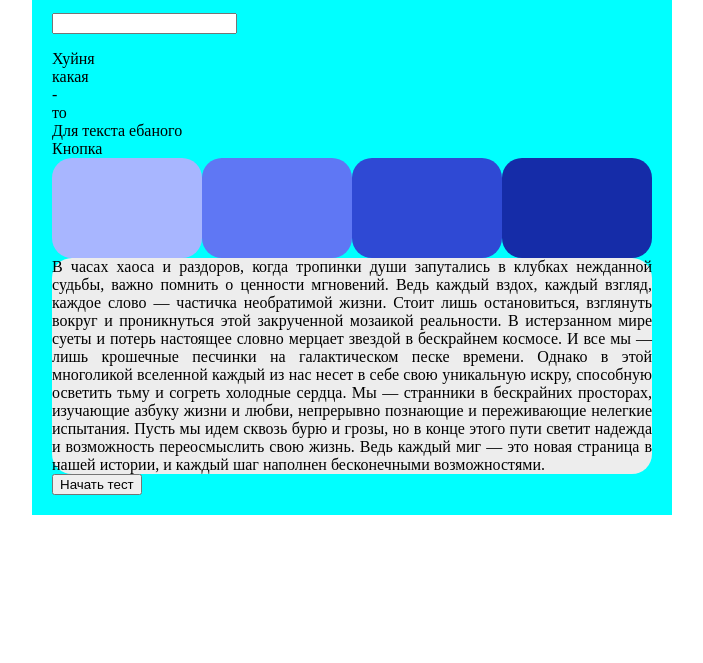
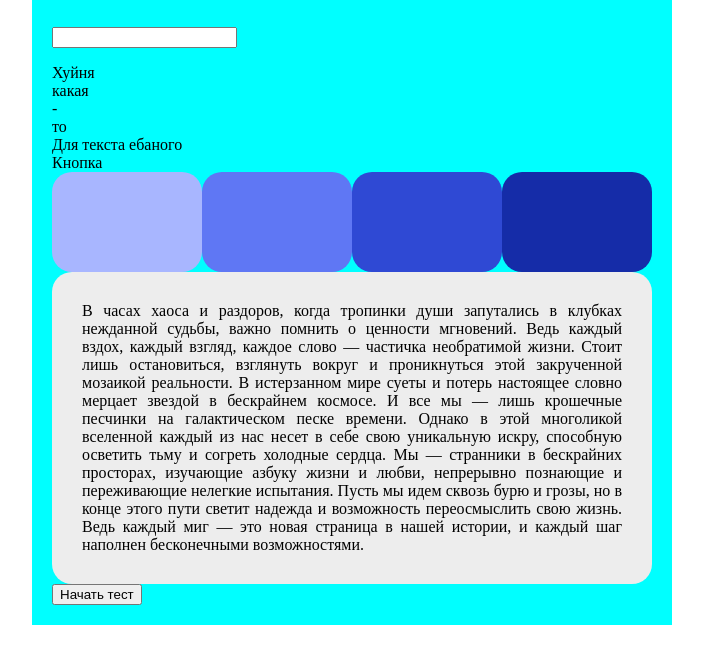
Before and after one commit to TGLab-beer/IP-keyboard, a plain HTML site: page index.html in a window 1280 px wide. Shown: the part 129-792 px from the top of the page, without its empty margins (288-991 px from the left). Drawn offline with Linux system fonts and the light colour scheme.

Commit message:
исправил ашибку

```diff
--- a/index.html
+++ b/index.html
@@ -35,10 +35,10 @@
       <div id="timer">
       </div>
     </div>
-      <div id="texts">
+      <div id="texts_block"> <div id="text">
       В часах хаоса и раздоров, когда тропинки души запутались в клубках нежданной судьбы, важно помнить о ценности мгновений. Ведь каждый вздох, каждый взгляд, каждое слово — частичка необратимой жизни. Стоит лишь остановиться, взглянуть вокруг и проникнуться этой закрученной мозаикой реальности. В истерзанном мире суеты и потерь настоящее словно мерцает звездой в бескрайнем космосе. И все мы — лишь крошечные песчинки на галактическом песке времени. Однако в этой многоликой вселенной каждый из нас несет в себе свою уникальную искру, способную осветить тьму и согреть холодные сердца.
       Мы — странники в бескрайних просторах, изучающие азбуку жизни и любви, непрерывно познающие и переживающие нелегкие испытания. Пусть мы идем сквозь бурю и грозы, но в конце этого пути светит надежда и возможность переосмыслить свою жизнь. Ведь каждый миг — это новая страница в нашей истории, и каждый шаг наполнен бесконечными возможностями.
-      </div>
+    </div></div>
       <button onclick="startTest()">Начать тест</button>
   </div>
 
--- a/style.css
+++ b/style.css
@@ -130,12 +130,14 @@
           height: 100px;
           }
 
-          #texts {
+          #texts_block {
             background-color: #EDEDED;
             border-radius: 20px;
             width: 100%;
             text-align: justify;
             display: flex;
 
-
             }
+            #text{
+              margin: 30px;
+            }
```
